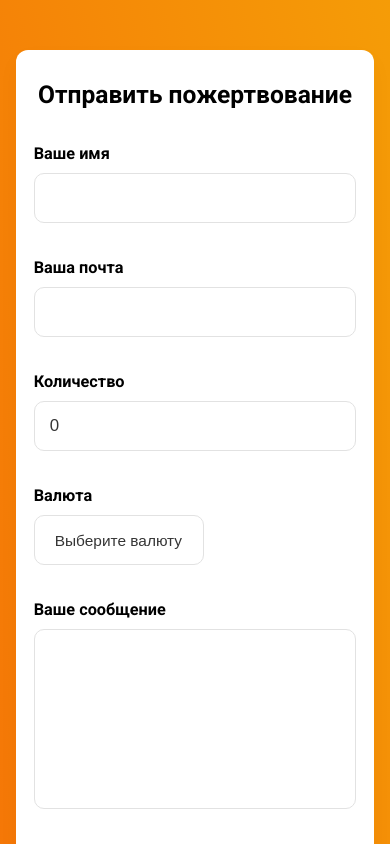
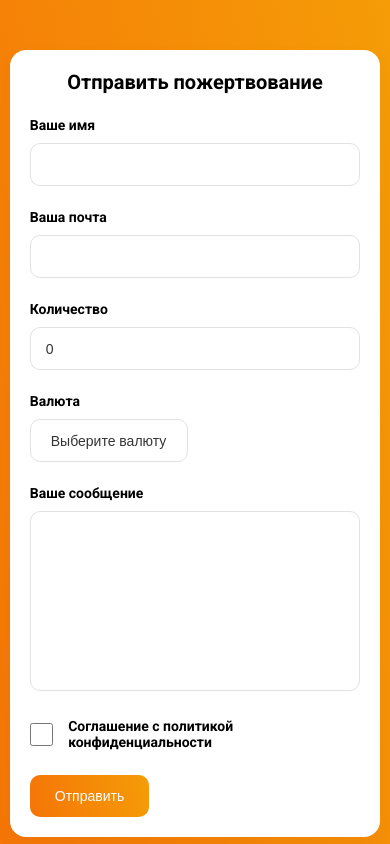
Before and after one commit to wxwxwxwxwxwxwxwx/Formik-Trainer-React, a React (Create React App) app: page / in a window 390 px wide. Shown: the top 844 px of the page. Built offline with nearby package versions, Linux system fonts and the light colour scheme.

Commit message:
add adaptive

```diff
--- a/src/app.scss
+++ b/src/app.scss
@@ -91,9 +91,8 @@
     }
     button {
         display: block;
-        width: 180px;
         cursor: pointer;
-        padding: 15px;
+        padding: 15px 45px;
         margin-top: 25px;
         font-size: 18px;
         color: #fff;
@@ -108,31 +107,42 @@
     }
 }
 
-@media (max-width: 800px) {
+@media (max-width: 991px) {
     .form {
-        width: calc(300px + (700 - 300) * ((100vw - 320px) / (800 - 320)));
-        border-radius: calc(10px + (24 - 10) * ((100vw - 320px) / (800 - 320)));
-        padding: calc(15px + (35 - 15) * ((100vw - 320px) / (800 - 320)));
-        padding-top: 30px;
+        width: 85%;
+        border-radius: 16px;
         h2 {
-            font-size: calc(24px + (28 - 24) * ((100vw - 320px) / (800 - 320)));
-        }
-        label {
-            font-size: calc(16px + (18 - 16) * ((100vw - 320px) / (800 - 320)));
-        }
-        input {
-            font-size: calc(16px + (22 - 16) * ((100vw - 320px) / (800 - 320)));
-        }
-        select {
-            font-size: calc(15px + (18 - 15) * ((100vw - 320px) / (800 - 320)));
-        }
-        textarea {
-            font-size: calc(16px + (18 - 16) * ((100vw - 320px) / (800 - 320)));
-        }
-        button {
-            width: calc(140px + (180 - 140) * ((100vw - 320px) / (800 - 320)));
-            padding: calc(12px + (15 - 12) * ((100vw - 320px) / (800 - 320)));
-            font-size: calc(15px + (18 - 15) * ((100vw - 320px) / (800 - 320)));
+            font-size: 24px;
         }
     }
 }
+
+@media (max-width: 768px) {
+    .form {
+        label, input, select, textarea, button, .error {
+            font-size: 16px;
+        }
+    }
+}
+
+@media (max-width: 575px) {
+    .form {
+        width: 95%;
+        padding: 20px;
+        h2 {
+            font-size: 20px;
+        }
+        label {
+            margin-top: 23px;
+        }
+        input, select {
+            height: 43px;
+        }
+        button {
+            padding: 13px 25px;
+        }
+        label, input, select, textarea, button, .error {
+            font-size: 14px;
+        }
+    }
+}
--- a/src/index.js
+++ b/src/index.js
@@ -1,5 +1,5 @@
 import React from 'react';
-import ReactDOM from 'react-dom';
+import ReactDOM from 'react-dom/client';
 import App from './App';
 
 const root = ReactDOM.createRoot(document.getElementById("root"));
```
